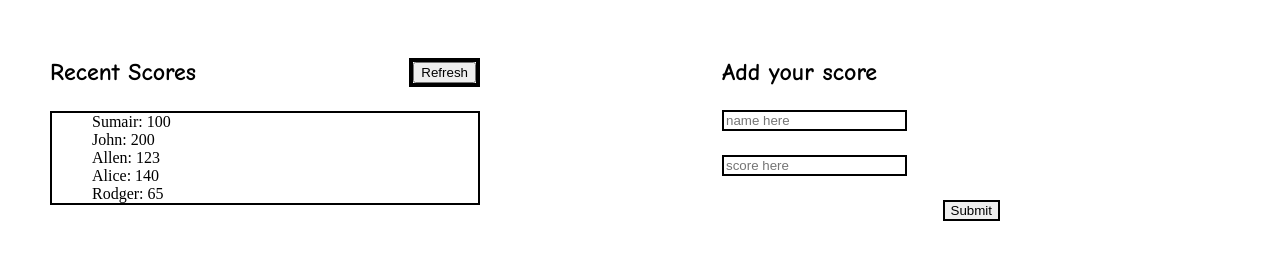
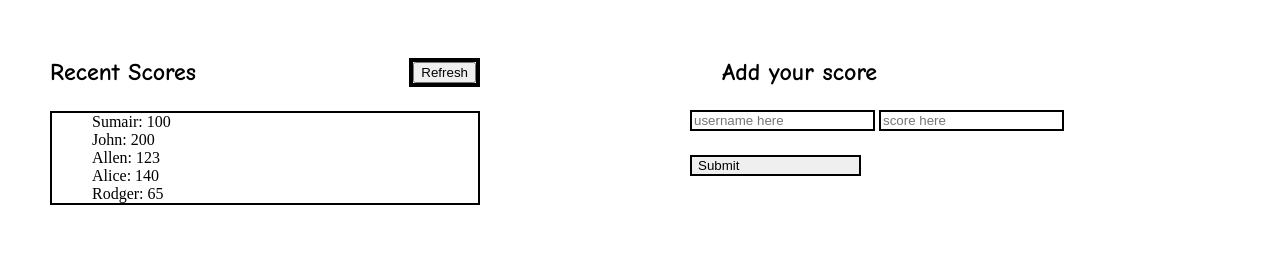
Before and after one commit to sumairq/leaderboard-api, a website built with webpack: page src/index.html in a window 1280 px wide. Shown: the part 128-388 px from the top of the page. Built offline with nearby package versions, Linux system fonts and the light colour scheme.

Commit message:
Modify Markup

```diff
--- a/src/index.html
+++ b/src/index.html
@@ -18,7 +18,7 @@
                     <h2>Recent Scores</h2>
                 </div>
                 <div class="scores-head-button">
-                    <button>Refresh</button>
+                    <button type="button" id="refresh">Refresh</button>
                 </div>
             </div>
             <div class="scores-body solid-border">
@@ -32,13 +32,12 @@
             <div class="inputs-head">
                 <h2>Add your score</h2>
             </div>
-            <div class="inputs-name">
-                <input type="text" name="name" placeholder="name here" id="name" class="solid-border">
-            </div>
-            <div class="inputs-score">
+            <form id="myForm" class="form">
+                <input type="text" name="user" placeholder="username here" id="user" class="solid-border">
                 <input type="text" name="score" placeholder="score here" id="score" class="solid-border">
-            </div>
-            <div class="inputs-button"><button class="solid-border">Submit</button></div>
+                <button type="submit" class="inputs-button solid-border">Submit</button>
+            </form>
+
         </div>
     </main>
 </body>
```
